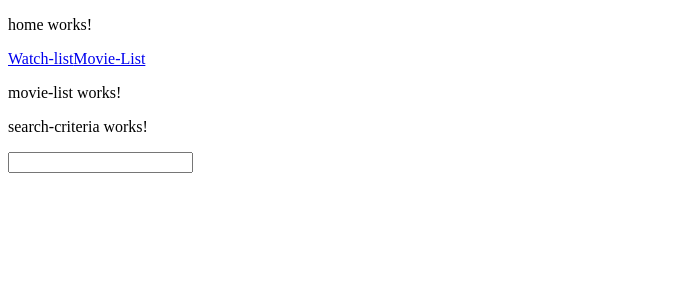
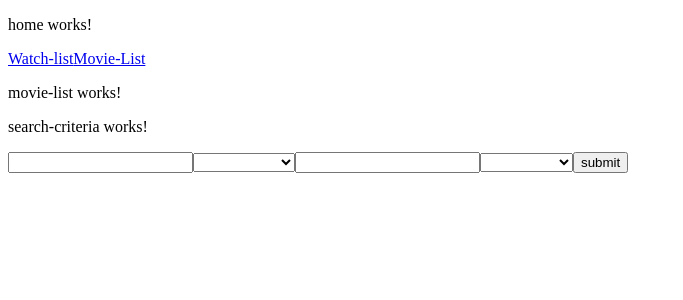
Before and after one commit to kpbalboa/GC-Angular-Project-, an Angular app: page /Movie-List in a window 1280 px wide. Shown: the top 300 px of the page, without its empty margins (0-683 px from the left). Built offline with nearby package versions, Linux system fonts and the light colour scheme.

Commit message:
working api

```diff
--- a/src/app/search-criteria/search-criteria.component.html
+++ b/src/app/search-criteria/search-criteria.component.html
@@ -1,7 +1,17 @@
 <p>search-criteria works!</p>
 
-<form #form="ngForm" (submit)="getData(form.value.searchTerm)">
-<input type="text" name="searchTerm" ngModel/>
+<form #form="ngForm" (submit)="getData(form.value.genre,form.value.greaterOrLessThan,form.value.runTime,form.value.popularity )">
+<input type="text" name="genre" ngModel/>
+<select name='greaterOrLessThan' ngModel>
+    <option value="gte" >Greater Than</option>
+    <option value="lte" >Less Than</option>
+</select>
+<input type="text" name="runTime" ngModel/>
+<select name='popularity' ngModel>
+        <option value="asc" >Ascending</option>
+        <option value="desc" >Descending</option>
+    </select>
+    <button>submit</button>
 </form>
 
 <div *ngFor="let movie of movieData"></div>
--- a/src/app/search-criteria/search-criteria.component.ts
+++ b/src/app/search-criteria/search-criteria.component.ts
@@ -13,9 +13,15 @@ export class SearchCriteriaComponent implements OnInit {
 
   ngOnInit() {}
 
-  getData(searchTerm: string): void {
- this.tmdbService.getMovieData(searchTerm).subscribe(response =>
-      this.movieData = response['results']);
+  getData(genre: string, greaterThanOrLessThan: string, runTime: number, popularity: string): void {
+    console.log(genre)
+    console.log(greaterThanOrLessThan);
+    console.log(runTime)
+    console.log(popularity)
+    this.tmdbService.getMovieData(genre, greaterThanOrLessThan, runTime, popularity).subscribe(response => {
+      this.movieData = response["results"];
       console.log(this.movieData);
-    };
+    });
   }
+
+}
--- a/src/app/tmdb.service.ts
+++ b/src/app/tmdb.service.ts
@@ -6,11 +6,13 @@ import { Observable } from 'rxjs';
   providedIn: 'root'
 })
 export class TmdbService {
-
+genre: object[]= this.http.get(`https://api.themoviedb.org/3/genre/movie/list?api_key=964781403df38499570b6f7233c0a524&language=en-US`);
   constructor(private http: HttpClient) { }
 
-getMovieData(searchTerm: string): Observable<any>{
-  return this.http.get(`https://api.themoviedb.org/3/search/movie?api_key=964781403df38499570b6f7233c0a524&query=${searchTerm}
+getMovieData(genre: string, greaterThanOrLessThan: string, runTime: number, popularity: string): Observable<any>{
+  console.log((this.http.get(`https://api.themoviedb.org/3/genre/movie/list?api_key=964781403df38499570b6f7233c0a524&language=en-US`)));
+  return this.http.get(`https://api.themoviedb.org/3/discover/movie?api_key=964781403df38499570b6f7233c0a524&language=en-US&with_genres=${genre}&with_runtime.${greaterThanOrLessThan}=${runTime}&sort_by=vote_average.${popularity}
   `);
 }
 }
+// /discover/movie?with_genres=878&with_cast=500&sort_by=vote_average.desc
```
